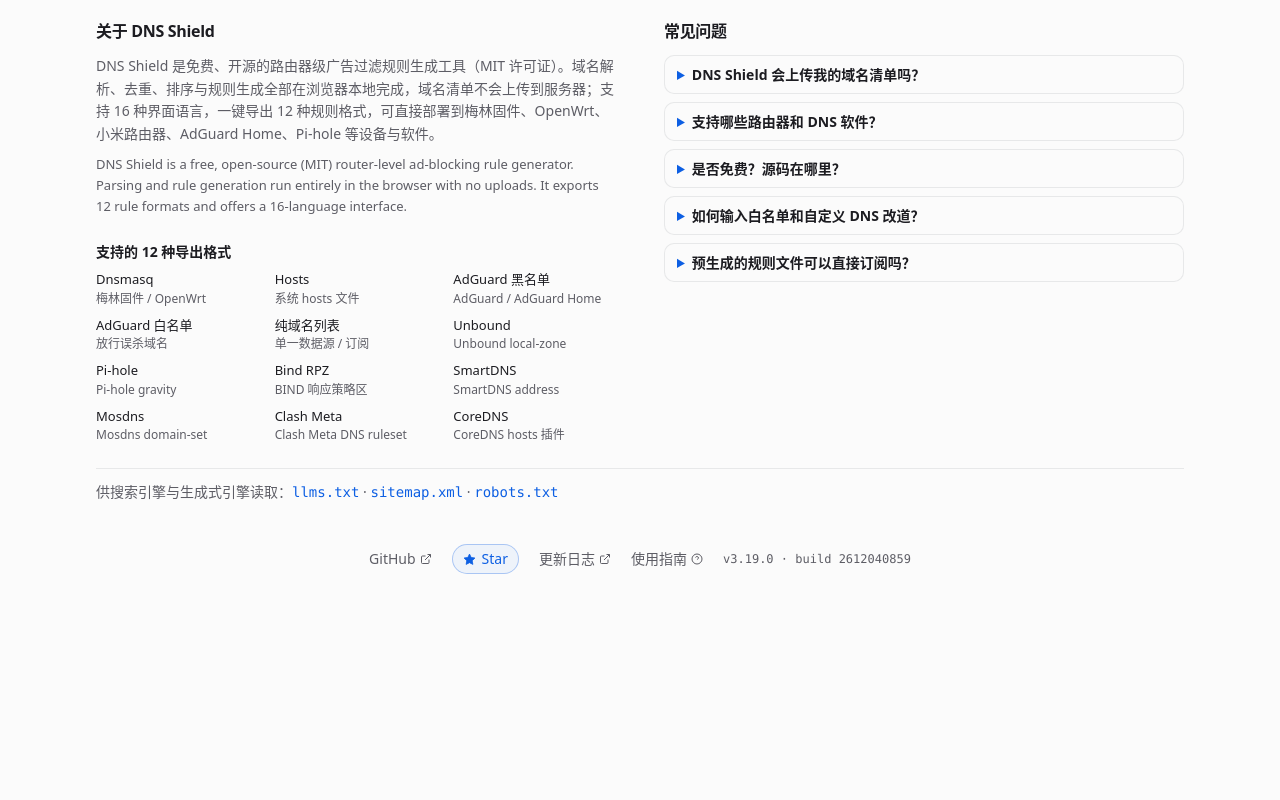
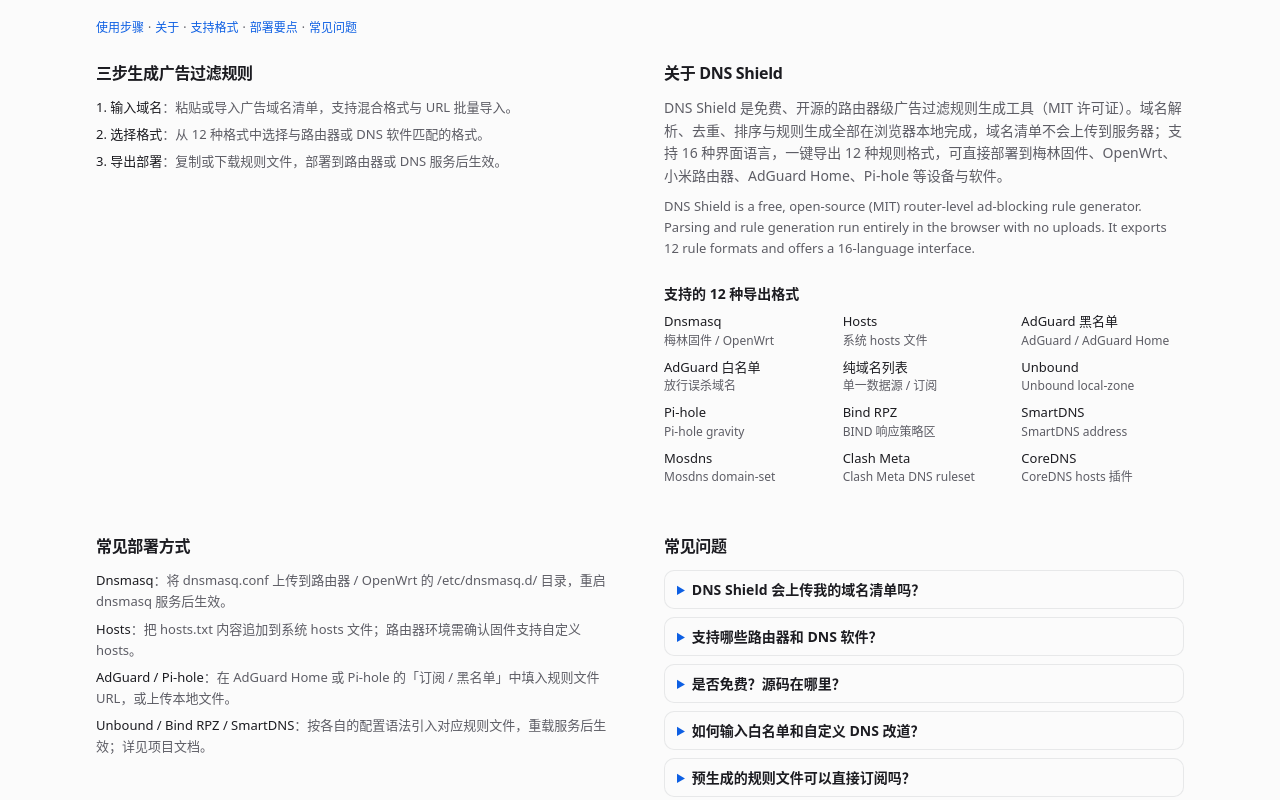
Before and after one commit to sutchan/DNS_Shield, a Next.js app: page / in a window 1280 px wide. Shown: the part 1260-2060 px from the top of the page. Before the commit the page ends 1866 px from the top, so only its background shows below. Built offline with nearby package versions, Linux system fonts and the light colour scheme; no server answers.

Commit message:
feat(seo): 补全 v3.19.1 站内小节与部署要点可见文本并增强 GEO 抓取结构

```diff
--- a/src/components/SeoContent.tsx
+++ b/src/components/SeoContent.tsx
@@ -1,15 +1,43 @@
-// src/components/SeoContent.tsx v3.19.0
-// 站点事实内容（关于 / 12 种格式 / 常见问题）：GEO 的核心是可抓取、可引用的可见文本。
+// src/components/SeoContent.tsx v3.19.1
+// 站点事实内容（关于 / 使用步骤 / 部署要点 / 12 种格式 / FAQ）：GEO 的核心是可抓取、可引用的可见文本。
 // 本项目是纯客户端单页应用，此前 HTML 中只有一句 Hero 描述与三步快速入门，
 // 搜索引擎与 LLM 几乎无从引用。此区块在服务端预渲染时即进入 HTML（不依赖 localStorage），
 // 内容与 JSON-LD 的 FAQPage / HowTo 以及 /llms.txt 全部由 seo-content.ts 单一来源派生。
+// v3.19.1：补页内目录 nav、HowTo 三步可见文本、DEPLOY_GUIDES 常驻正文；
+//   机器链接包进 nav；语义化 id 保持 kebab-case。
 'use client';
-import { ABOUT_ZH, ABOUT_EN, OUTPUT_FORMATS, FAQ_ITEMS } from '../config/seo-content';
+import {
+  ABOUT_ZH, ABOUT_EN, OUTPUT_FORMATS, FAQ_ITEMS, HOWTO_STEPS, DEPLOY_GUIDES,
+} from '../config/seo-content';
 
 export default function SeoContent() {
   return (
     <div className="seo-content" id="site-info">
+      {/* 页内目录：提升内链深度与可抓取层级，锚点均指向本页真实存在的区块 */}
+      <nav className="seo-toc" id="seo-toc" aria-label="页面目录">
+        <a href="#howto">使用步骤</a>
+        <span aria-hidden="true"> · </span>
+        <a href="#about">关于</a>
+        <span aria-hidden="true"> · </span>
+        <a href="#formats-heading">支持格式</a>
+        <span aria-hidden="true"> · </span>
+        <a href="#deploy-heading">部署要点</a>
+        <span aria-hidden="true"> · </span>
+        <a href="#faq">常见问题</a>
+      </nav>
+
       <div className="seo-grid">
+        <section id="howto-static" aria-labelledby="howto-static-heading">
+          <h2 id="howto-static-heading">三步生成广告过滤规则</h2>
+          <ol className="seo-steps">
+            {HOWTO_STEPS.map((s, i) => (
+              <li key={s.name}>
+                <strong>{i + 1}. {s.name}</strong>：{s.text}
+              </li>
+            ))}
+          </ol>
+        </section>
+
         <section id="about" aria-labelledby="about-heading">
           <h2 id="about-heading">关于 DNS Shield</h2>
           <p>{ABOUT_ZH}</p>
@@ -21,6 +49,17 @@ export default function SeoContent() {
               <li key={f.file}>
                 <a href={`/${f.file}`} target="_blank" rel="noopener noreferrer">{f.name}</a>
                 <span>{f.target}</span>
+              </li>
+            ))}
+          </ul>
+        </section>
+
+        <section id="deploy" aria-labelledby="deploy-heading">
+          <h2 id="deploy-heading">常见部署方式</h2>
+          <ul className="seo-deploy">
+            {DEPLOY_GUIDES.map((g) => (
+              <li key={g.name}>
+                <strong>{g.name}</strong>：{g.text}
               </li>
             ))}
           </ul>
@@ -40,14 +79,14 @@ export default function SeoContent() {
         </section>
       </div>
 
-      <p className="seo-machine">
+      <nav className="seo-machine" id="seo-machine-links" aria-label="机器可读资源">
         供搜索引擎与生成式引擎读取：
         <a href="/llms.txt">llms.txt</a>
         <span aria-hidden="true"> · </span>
         <a href="/sitemap.xml">sitemap.xml</a>
         <span aria-hidden="true"> · </span>
         <a href="/robots.txt">robots.txt</a>
-      </p>
+      </nav>
     </div>
   );
 }
--- a/src/config/seo-content.ts
+++ b/src/config/seo-content.ts
@@ -74,6 +74,18 @@ export const HOWTO_STEPS = [
 ] as const;
 
 /**
+ * 常见部署要点（常驻可见，供搜索引擎 / 生成式引擎引用）。
+ * 文案以 src/locales/zh-cn.json 的 deploy* 键为事实源；引导弹窗仍读 t.deploy* 支持多语，
+ * 两处若需保持一致由测试断言兜底，不迁移 locale 键以免触发 16 语基线大批改动。
+ */
+export const DEPLOY_GUIDES = [
+  { name: 'Dnsmasq', text: '将 dnsmasq.conf 上传到路由器 / OpenWrt 的 /etc/dnsmasq.d/ 目录，重启 dnsmasq 服务后生效。' },
+  { name: 'Hosts', text: '把 hosts.txt 内容追加到系统 hosts 文件；路由器环境需确认固件支持自定义 hosts。' },
+  { name: 'AdGuard / Pi-hole', text: '在 AdGuard Home 或 Pi-hole 的「订阅 / 黑名单」中填入规则文件 URL，或上传本地文件。' },
+  { name: 'Unbound / Bind RPZ / SmartDNS', text: '按各自的配置语法引入对应规则文件，重载服务后生效；详见项目文档。' },
+] as const;
+
+/**
  * 生成 /llms.txt：给生成式引擎的站点简报。
  * 采用 llms.txt 约定格式（H1 + blockquote 摘要 + 分节链接列表），中英双语覆盖，
  * 版本号由 APP_VERSION 注入，不会随发版漂移。
@@ -109,6 +121,9 @@ ${formatLinks}
 ## 使用步骤
 ${steps}
 
+## 常见部署方式
+${DEPLOY_GUIDES.map((g) => `- **${g.name}**：${g.text}`).join('\n')}
+
 ## 常见问题（简体中文）
 ${faqZh}
 
--- a/src/styles/seo.css
+++ b/src/styles/seo.css
@@ -1,4 +1,4 @@
-/* src/styles/seo.css v3.19.0 — 站点事实内容（关于 / 格式清单 / FAQ）与 noscript 兜底 */
+/* src/styles/seo.css v3.19.1 — 站点事实内容（关于 / 使用步骤 / 部署要点 / 格式 / FAQ）与 noscript 兜底 */
 
 /* 视觉上刻意保持安静：位于工具区与页脚之间，不抢主操作区的注意力；
    排版密度靠字号与分栏控制，内容与 JSON-LD 同源而非为爬虫隐藏文本。
@@ -70,9 +70,29 @@
   @apply text-[0.8125rem] leading-relaxed text-muted-foreground;
 }
 
+/* v3.19.1：页内目录 nav（锚点链接，降视觉权重但保留可抓取性） */
+.seo-toc {
+  @apply flex flex-wrap gap-x-1 mb-6 text-[0.75rem] text-muted-foreground;
+}
+
+.seo-toc a {
+  @apply text-primary hover:underline;
+}
+
+/* 三步使用步骤与部署要点：紧凑列表，文本仍在 SSR HTML 中供 GEO 引用 */
+.seo-steps,
+.seo-deploy {
+  @apply flex flex-col gap-1.5 list-none p-0 m-0 text-[0.8125rem] leading-relaxed text-muted-foreground;
+}
+
+.seo-steps strong,
+.seo-deploy strong {
+  @apply text-foreground font-medium;
+}
+
 /* 机器可读链接保留在正文末尾（GEO 抓取需要可见链接），仅降低视觉权重 */
 .seo-machine {
-  @apply mt-6 pt-3 border-t border-border/70 text-[0.75rem] text-muted-foreground;
+  @apply flex flex-wrap items-center gap-x-1 mt-6 pt-3 border-t border-border/70 text-[0.75rem] text-muted-foreground;
 }
 
 .seo-machine a {
```
